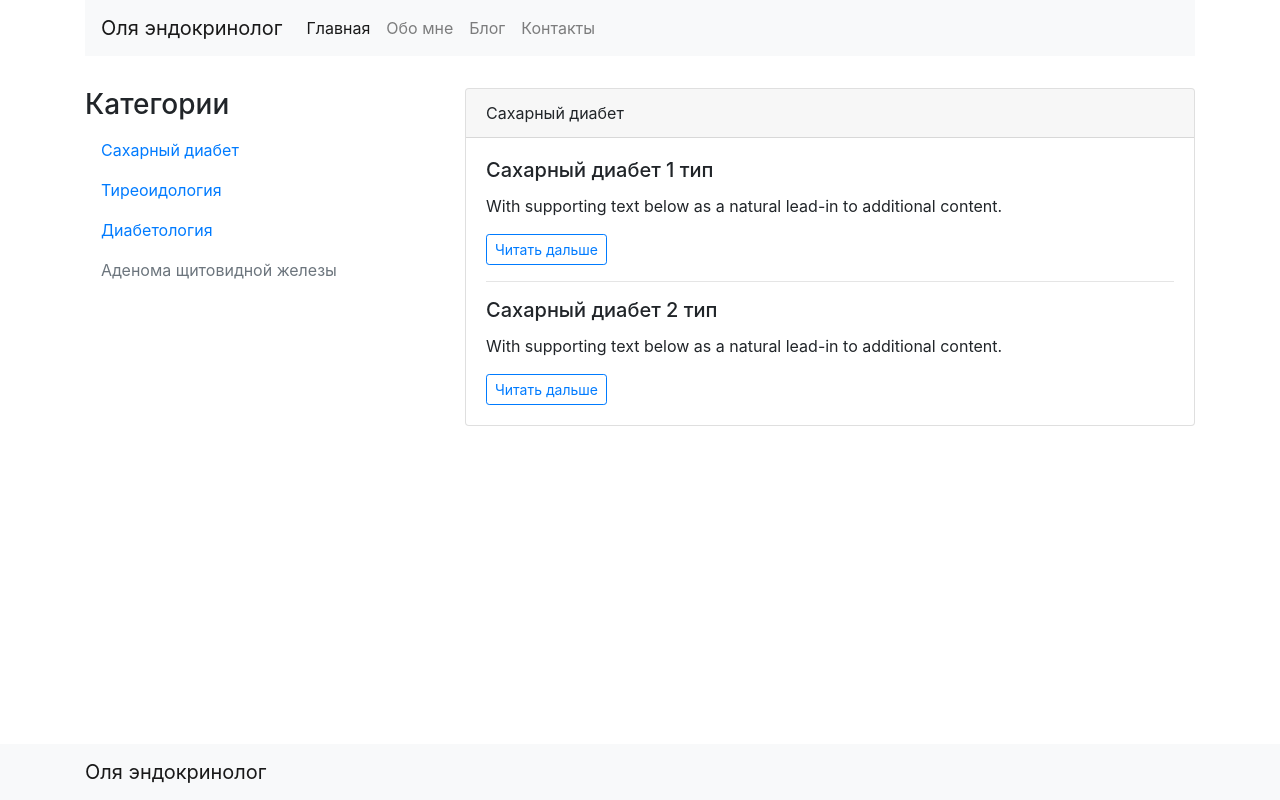
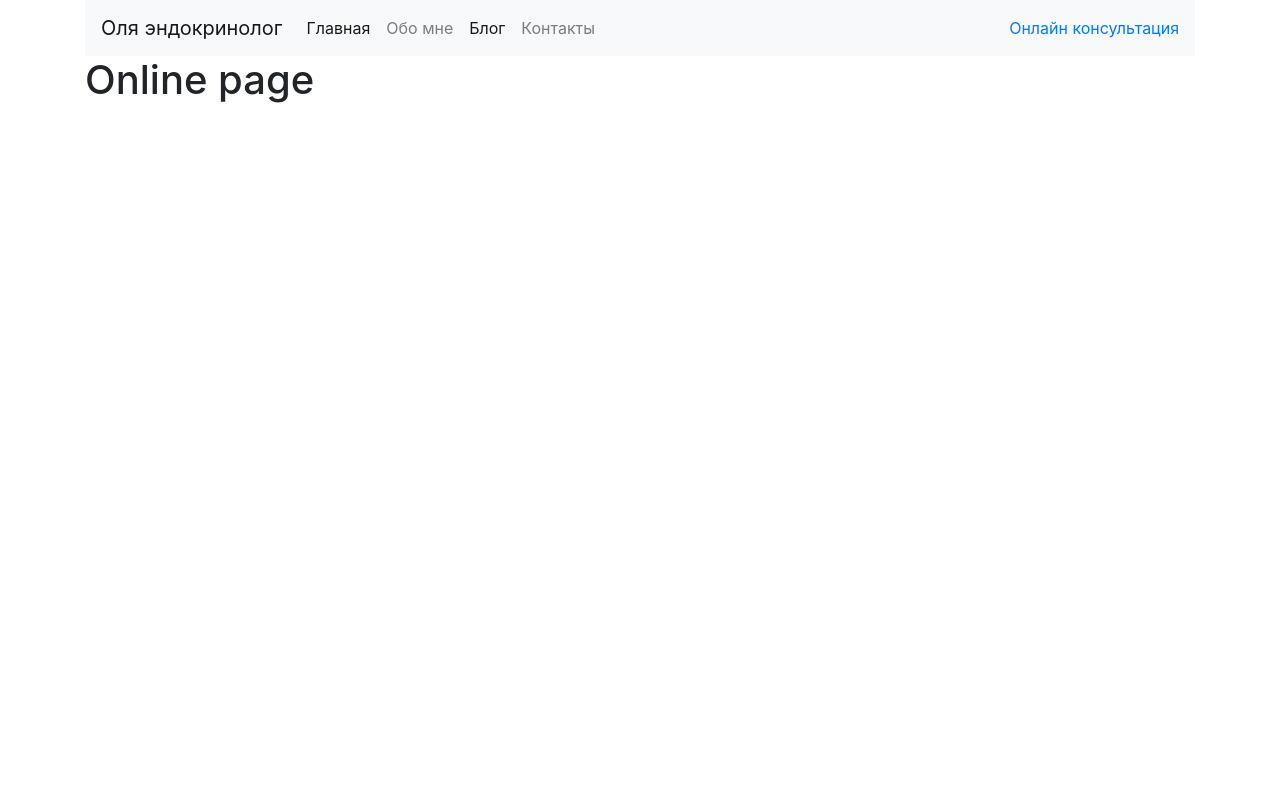
Before and after one commit to KlimovCode/blog, a React (Create React App) app in the folder client/: page /online in a window 1280 px wide. Built offline with nearby package versions, Linux system fonts and the light colour scheme.

Commit message:
add OnlinePage component

```diff
--- a/client/package.json
+++ b/client/package.json
@@ -11,6 +11,7 @@
     "popper.js": "^1.16.1",
     "react": "^17.0.1",
     "react-dom": "^17.0.1",
+    "react-router-dom": "^5.2.0",
     "react-scripts": "4.0.1",
     "web-vitals": "^0.2.4"
   },
--- a/client/src/App.js
+++ b/client/src/App.js
@@ -1,15 +1,22 @@
 import React from 'react'
-import { MainPage } from './pages/MainPage'
+import { BrowserRouter } from 'react-router-dom'
+
+import { useRoutes } from './routes'
+
 import { Nav } from './common/Nav'
 
 function App() {
+  const router = useRoutes()
+
   return (
-    <div className="App">
-      <div className="container">
-        <Nav />
-        <MainPage />
+    <BrowserRouter>
+      <div className="App">
+        <div className="container">
+          <Nav />
+          {router}
+        </div>
       </div>
-    </div>
+    </BrowserRouter>
   );
 }
 
--- a/client/src/common/Nav.jsx
+++ b/client/src/common/Nav.jsx
@@ -1,4 +1,5 @@
 import React from 'react'
+import { NavLink } from 'react-router-dom'
 
 export const Nav = () => {
   return (
@@ -6,7 +7,7 @@ export const Nav = () => {
       <div className="col-12">
         <header>
           <nav className="navbar navbar-expand-sm navbar-light bg-light">
-            <a className="navbar-brand" href="#">Оля эндокринолог</a>
+            <NavLink className="navbar-brand" to="/">Оля эндокринолог</NavLink>
             <button className="navbar-toggler" type="button" data-toggle="collapse" data-target="#navbarSupportedContent"
               aria-controls="navbarSupportedContent" aria-expanded="false" aria-label="Toggle navigation">
               <span className="navbar-toggler-icon"></span>
@@ -15,20 +16,24 @@ export const Nav = () => {
             <div className="collapse navbar-collapse" id="navbarSupportedContent">
               <ul className="navbar-nav mr-auto">
                 <li className="nav-item active">
-                  <a className="nav-link" href="#">Главная <span className="sr-only">(current)</span></a>
+                  <NavLink className="nav-link" to="/">Главная <span className="sr-only">(current)</span></NavLink>
                 </li>
                 <li className="nav-item">
                   <a className="nav-link" href="#">Обо мне</a>
                 </li>
                 <li className="nav-item">
-                  <a className="nav-link" href="#">Блог</a>
+                  <NavLink className="nav-link" to="/">Блог</NavLink>
                 </li>
                 <li className="nav-item">
                   <a className="nav-link" href="#">Контакты</a>
                 </li>
               </ul>
             </div>
+            <NavLink to="/online">Онлайн консультация</NavLink>
           </nav>
+          <div>
+
+          </div>
         </header>
       </div>
     </div>
--- /dev/null
+++ b/client/src/pages/OnlinePage.jsx
@@ -0,0 +1,9 @@
+import React from 'react'
+
+export const OnlinePage = () => {
+  return (
+    <div>
+      <h1>Online page</h1>
+    </div>
+  )
+}
--- /dev/null
+++ b/client/src/routes.js
@@ -0,0 +1,19 @@
+import React from 'react'
+import { Switch, Route, Redirect } from 'react-router-dom'
+
+import { MainPage } from './pages/MainPage'
+import { OnlinePage } from './pages/OnlinePage'
+
+export const useRoutes = () => {
+  return (
+    <Switch>
+      <Route path="/" exact>
+        <MainPage />
+      </Route>
+      <Route path="/online" exact>
+        <OnlinePage />
+      </Route>
+      <Redirect to="/" />
+    </Switch>
+  )
+}
```
Also changed, not shown: 2 other files (tests, documents, lock files or other folders).
